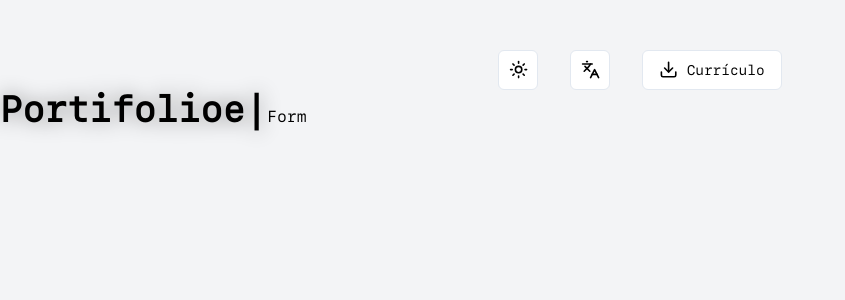
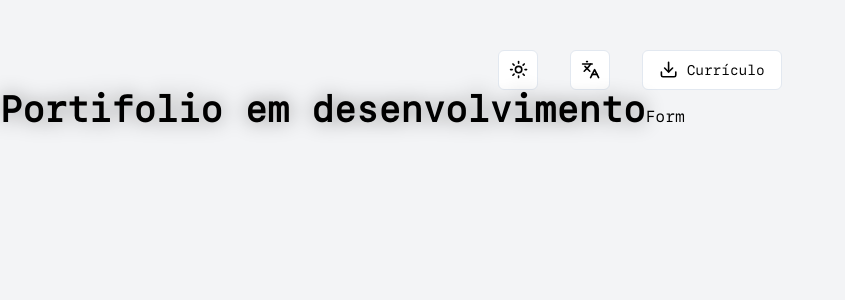
Before and after one commit to gianfiamoncini04/gian-fiamoncini-portifolio, a React (Vite) app: page / in a window 1280 px wide. Shown: the top 300 px of the page, without its empty margins (0-845 px from the left). Built offline with nearby package versions, Linux system fonts and the light colour scheme.

Commit message:
removing react typed

```diff
--- a/package.json
+++ b/package.json
@@ -24,7 +24,6 @@
         "react-hook-form": "^7.48.2",
         "react-i18next": "^13.3.1",
         "react-router-dom": "^6.20.1",
-        "react-typed": "^1.2.0",
         "tailwind-merge": "^1.14.0",
         "tailwindcss-animate": "^1.0.7",
         "zod": "^3.22.4",
--- a/src/components/body.tsx
+++ b/src/components/body.tsx
@@ -1,4 +1,3 @@
-import Typed from "react-typed";
 import { useTranslation } from "react-i18next";
 
 export default function Body() {
@@ -7,13 +6,7 @@ export default function Body() {
 	return (
 		<>
 			<span className="text-4xl drop-shadow-[0_0_10px_#00000070] dark:drop-shadow-[0_0_10px_#FFFFFF60] dark:text-white font-bold">
-				Portifolio
-				<Typed
-					strings={[`\n${t("title")}`]}
-					typeSpeed={100}
-					backSpeed={100}
-					loop
-				/>
+				Portifolio {t('title')}
 			</span>
             <a href="/form">Form</a>
 		</>
```
Also changed, not shown: 1 other file (tests, documents, lock files or other folders).
